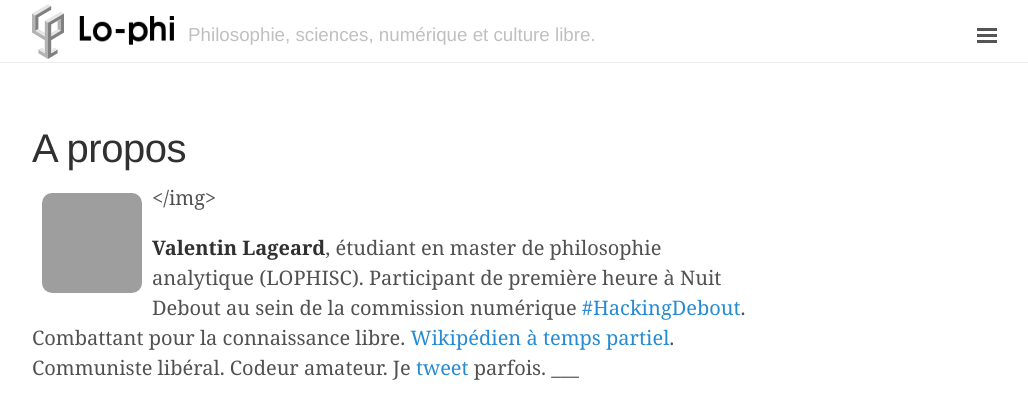
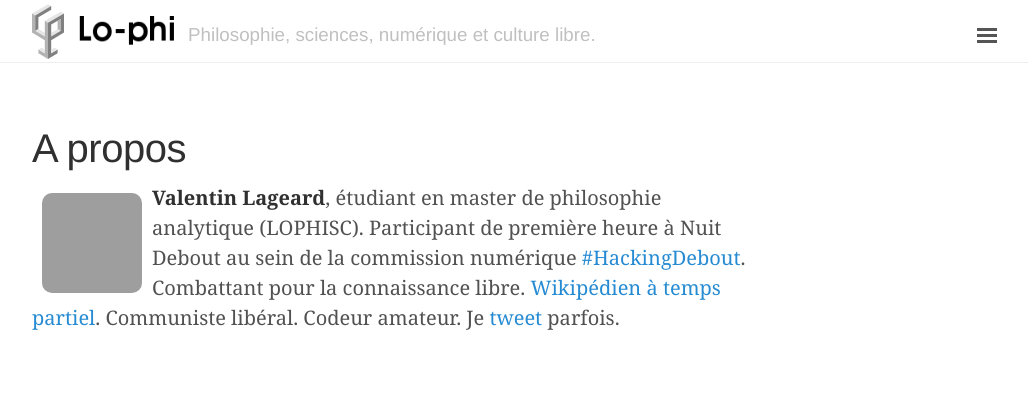
Before and after one commit to valentinlageard/valentinlageard.github.io, a Jekyll site: the page built from about.md, in a window 1280 px wide, cut to the strip 0-419 px from the top of the page. Shown: the whole strip, without its empty margins (248-1276 px from the left). Built offline with Jekyll 4.4.1, drawn with Linux system fonts in a browser that asks for light colours; grey boxes are pictures that could not be loaded.

Commit message:
Update about.md

```diff
--- a/about.md
+++ b/about.md
@@ -2,8 +2,8 @@
 layout: page
 title: A propos
 ---
-<img src="https://avatars3.githubusercontent.com/u/17970152" width=100px style="border-radius:10px; float:left; margin:10px"></img>
+
+<div><img src="https://avatars3.githubusercontent.com/u/17970152" width=100px style="border-radius:10px; float:left; margin:10px"></div>
 
 **Valentin Lageard**, étudiant en master de philosophie analytique (LOPHISC).
 Participant de première heure à Nuit Debout au sein de la commission numérique [#HackingDebout](https://wiki.nuitdebout.fr/wiki/Villes/Paris/Numérique). Combattant pour la connaissance libre. [Wikipédien à temps partiel](https://fr.wikipedia.org/wiki/Utilisateur:ValentinLageard). Communiste libéral. Codeur amateur. Je [tweet](https://twitter.com/valentinlageard) parfois.
-___
```
